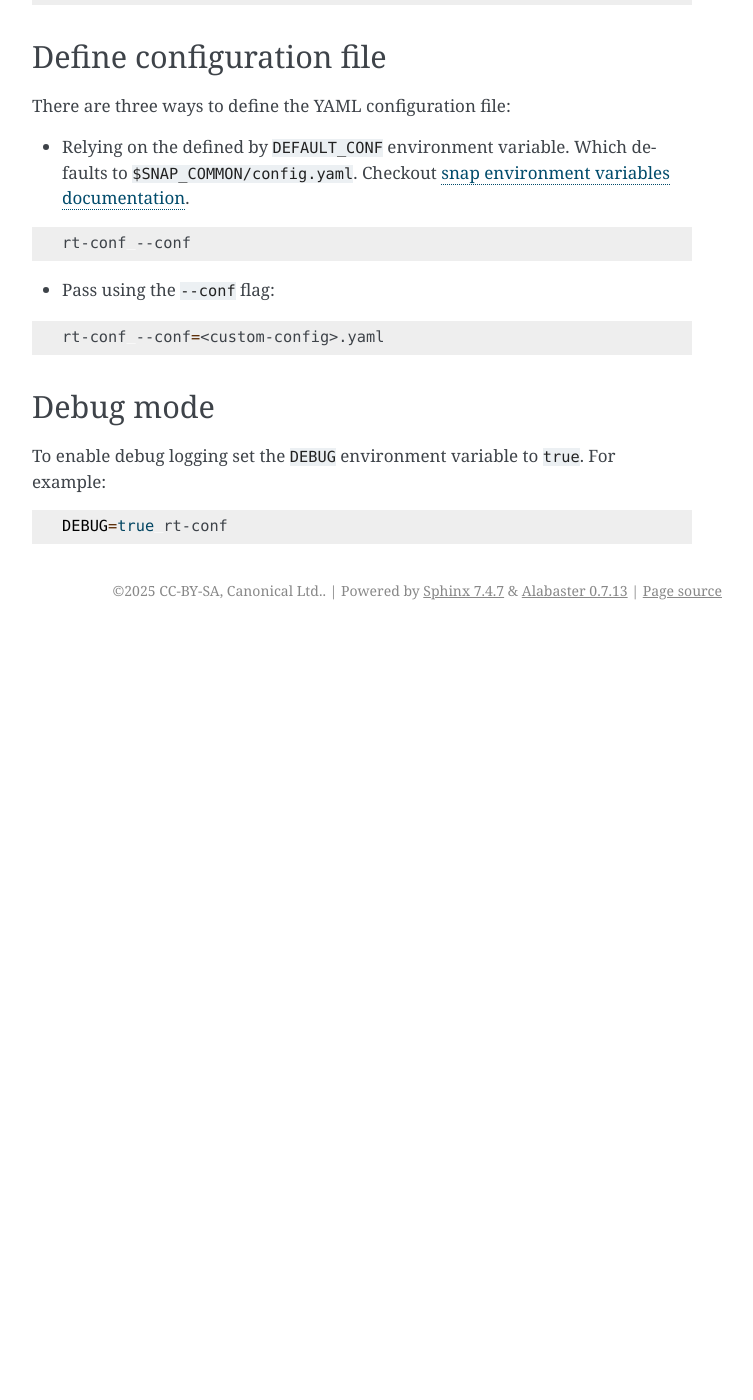
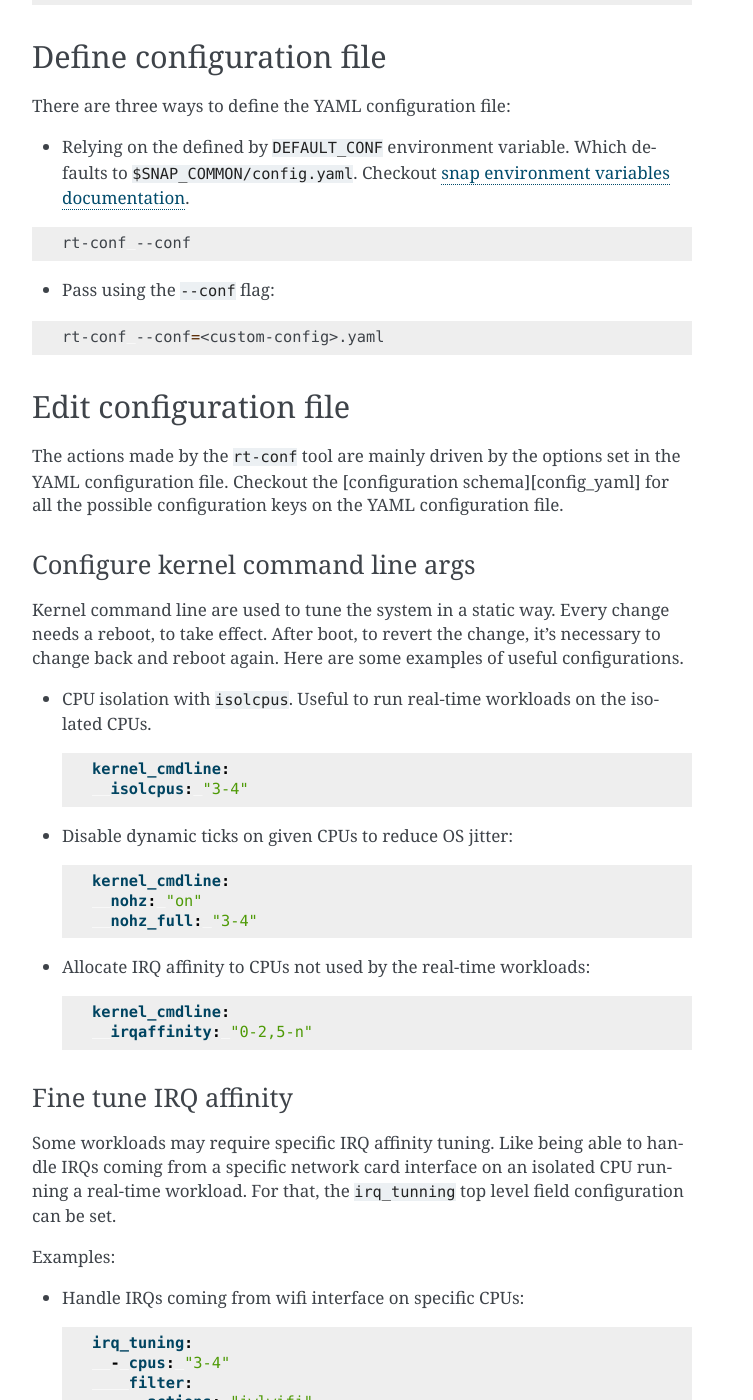
Before and after one commit to canonical/real-time-ubuntu-docs, a Sphinx documentation site: the page built from docs/how-to/rt-conf-cli.md, in a window 1280 px wide and 1400 px high, scrolled down 772 px. Shown: the whole window, without its empty margins (388-1141 px from the left). Built offline with Sphinx 7.4.7, drawn with Linux system fonts in a browser that asks for light colours; before the commit the page ends 1402 px from its top, so only the background shows below that; some of the changed text lies outside the part shown.

Commit message:
feat: session modifying config file
Signed-off-by: Lincoln Wallace <lincoln.wallace@canonical.com>

````diff
--- a/docs/how-to/rt-conf-cli.md
+++ b/docs/how-to/rt-conf-cli.md
@@ -45,6 +45,71 @@ rt-conf --conf
 rt-conf --conf=<custom-config>.yaml
 ```
 
+## Edit configuration file
+
+The actions made by the `rt-conf` tool are mainly driven by the options set in the YAML configuration file.
+Checkout the [configuration schema][config_yaml] for all the possible configuration keys on the YAML configuration file.
+
+### Configure kernel command line args
+
+Kernel command line are used to tune the system in a static way.
+Every change needs a reboot, to take effect.
+After boot, to revert the change, it's necessary to change back and reboot again.
+Here are some examples of useful configurations.
+
+  - CPU isolation with `isolcpus`.
+    Useful to run real-time workloads on the isolated CPUs.
+    ```yaml
+    kernel_cmdline:
+      isolcpus: "3-4"
+    ```
+
+  - Disable dynamic ticks on given CPUs to reduce OS jitter:
+    ```yaml
+    kernel_cmdline:
+      nohz: "on"
+      nohz_full: "3-4"
+    ```
+
+  - Allocate IRQ affinity to CPUs not used by the real-time workloads:
+    ```yaml
+    kernel_cmdline:
+      irqaffinity: "0-2,5-n"
+    ```
+
+### Fine tune IRQ affinity
+
+Some workloads may require specific IRQ affinity tuning.
+Like being able to handle IRQs coming from a specific network card interface on an isolated CPU running a real-time workload.
+For that, the `irq_tunning` top level field configuration can be set.
+
+Examples:
+
+- Handle IRQs coming from wifi interface on specific CPUs:
+  ```yaml
+  irq_tuning:
+    - cpus: "3-4"
+      filter:
+        actions: "iwlwifi"
+  ```
+
+```{note}
+The matching filters names are the same as you can found on the [sysfs ABI for kernel/irq directory][sysfs-abi] (excluding `hwirq` and `wakeup`).
+```
+
+### Fine tune CPU frequency scaling
+
+Some heavy real-time workloads may benefit from being handle on CPUs with higher frequencies.
+Doing do by running them in `performance` mode.
+
+The CPU scaling governor can be set using `cpu_governance` top level field configuration.
+The specified CPUs are the ones which will receive the set scaling governor.
+
+```yaml
+cpu_governance:
+  - cpus: "3-4"
+    scaling_governor: "performance"
+```
 
 ## Debug mode
 
````
